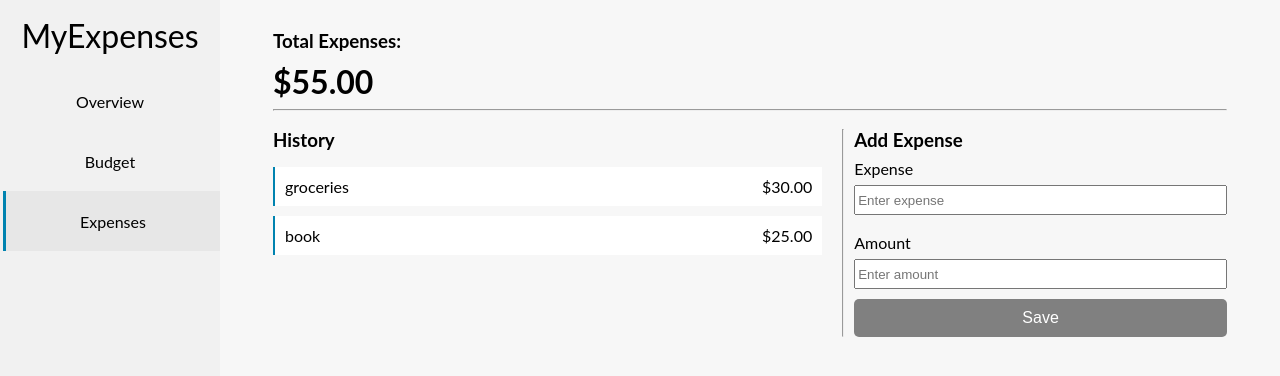
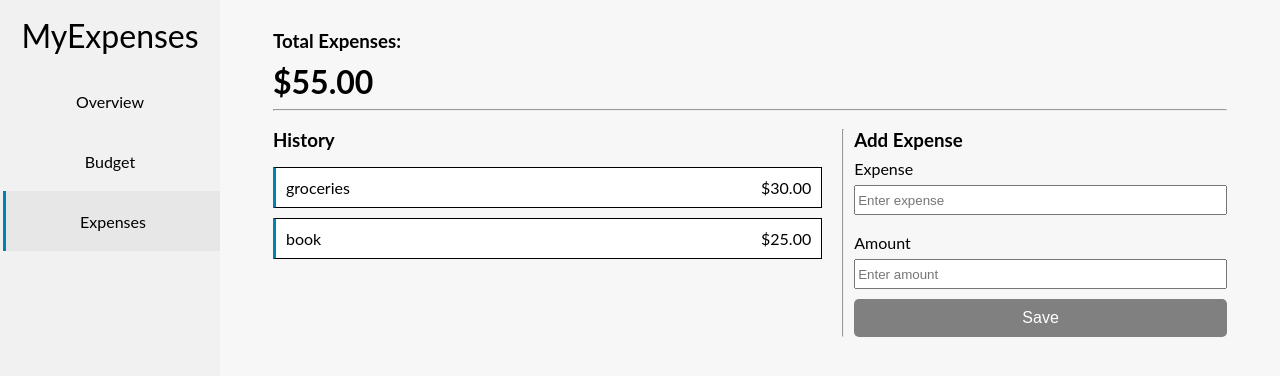
Before and after one commit to jackyliu0101/budget-app-react, a React (Create React App) app: page /expenses in a window 1280 px wide. Shown: the top 376 px of the page. Built offline with nearby package versions, Linux system fonts and the light colour scheme.

Commit message:
styling changes to expenses list

```diff
--- a/src/pages/expenses/Expenses.css
+++ b/src/pages/expenses/Expenses.css
@@ -20,7 +20,8 @@
 .expenses-history ul li {
   display: flex;
   background-color: #fff;
-  border-left: solid #0083B0 2px;
+  border: solid 0.5px;
+  border-left: solid #0083B0 3px;
   padding: 10px;
   margin: 10px 0;
   justify-content: space-between;
```
